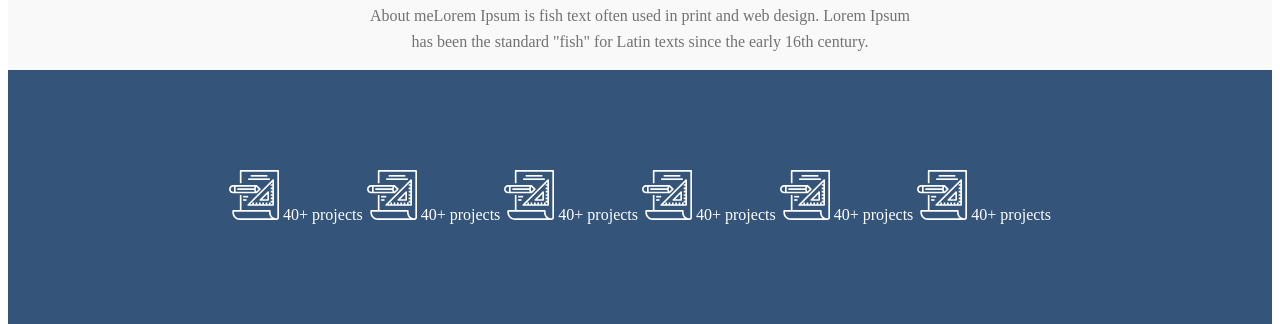
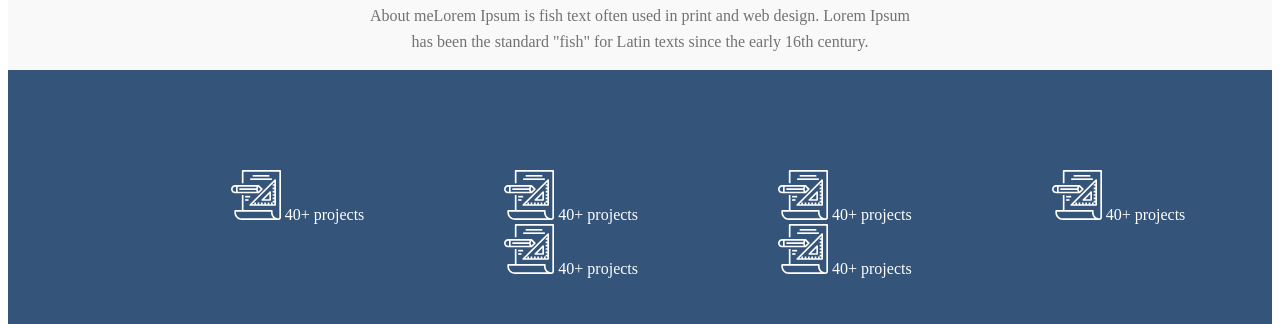
Before and after one commit to Todur-Modur/HomeWork6, a plain HTML site: page index.html in a window 1280 px wide. Shown: the part 501-825 px from the top of the page. Drawn offline with Linux system fonts and the light colour scheme.

Commit message:
deleted gap, added margin

```diff
--- a/styles.css
+++ b/styles.css
@@ -61,7 +61,6 @@ li{
     letter-spacing: 1.6px;
 }
 .about-me{
-    flex-shrink: 0;
     color: #000;
     text-align: center;
     background-color: #F9F9F9;
@@ -91,7 +90,6 @@ li{
     text-align: center;
 }
 .how-do-i-work{
-    flex-shrink: 0;
     color: #000;
     text-align: center;
     background-color: #F9F9F9;
@@ -99,9 +97,9 @@ li{
 .img{
     width: 50px;
     height: 50px;
-    flex-shrink: 0;
-    gap: 136px;
-    /* як тут поставити необхідну відстань між об'єктами? */
+    margin-left: 136px;
+    align-items:center;
+    /* хз чого не виходить тепер відцентрувати текст щодо зображення */
 }
 
 .footer{
```
